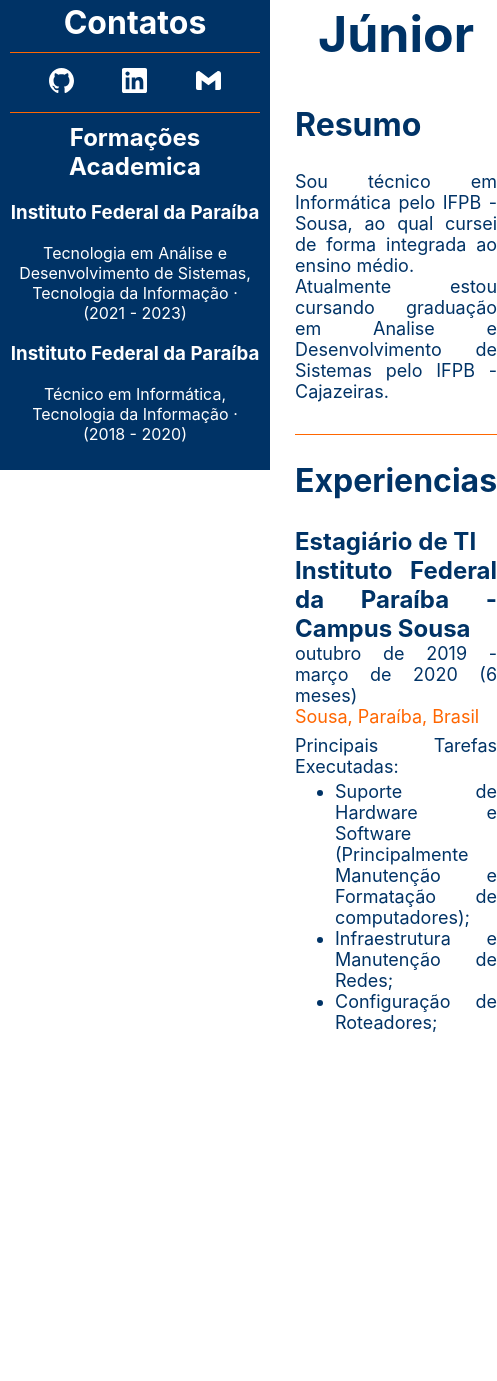
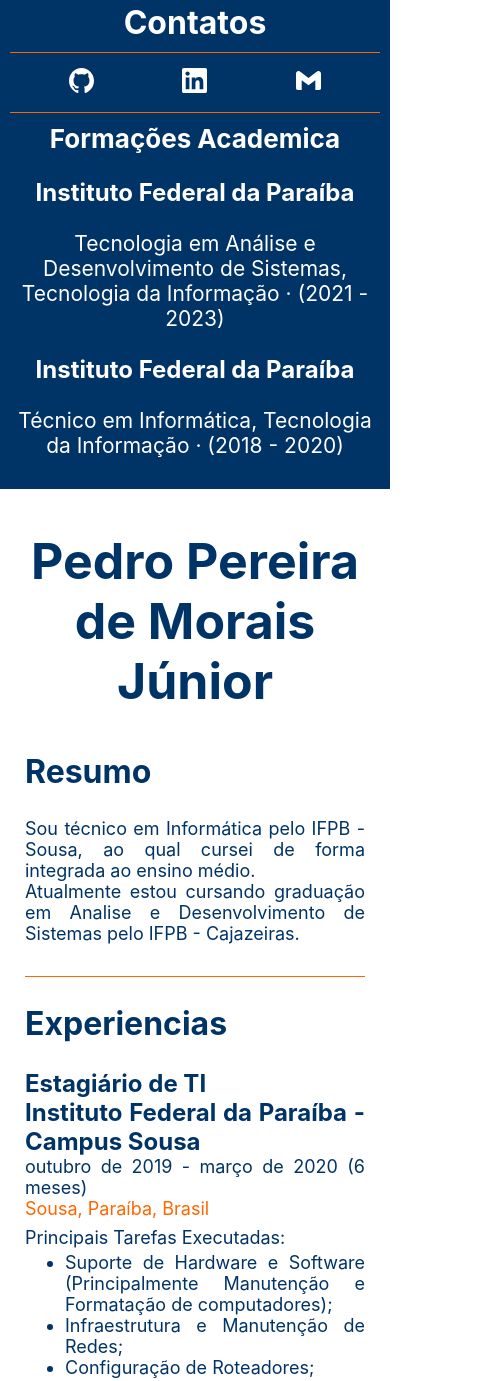
Before and after one commit to Pedro35803/pedro35803.github.io, a plain HTML site: page index.html in a window 390 px wide. Shown: the part 278-1659 px from the top of the page, 497 px wide, since content can reach past the window. Before the commit the page ends 1311 px from the top, so only its background shows below. Drawn offline with Linux system fonts and the light colour scheme.

Commit message:
Responsividade Adicionada

```diff
--- a/css/style.css
+++ b/css/style.css
@@ -95,3 +95,31 @@ body {
 .tarefas {
     padding-bottom: 4px;
 }
+
+@media (max-width: 1125px) {
+    .informations h2{
+        font-size: 26px;
+    }
+
+    .informations h3{
+        font-size: 24px;
+    }
+
+    .informations p{
+        font-size: 21px;
+    }
+}
+@media (max-width: 675px) {
+    .container {
+        display: flex;
+        flex-wrap: wrap;
+    }
+
+    .informations {
+        width: 100%;
+    }
+
+    #elemento-final {
+        margin-bottom: 25px;
+    }
+}
--- a/index.html
+++ b/index.html
@@ -64,7 +64,7 @@
                     <p class="estagio-local">Sousa, Paraíba, Brasil</p>
 
                     <p class="tarefas">Principais Tarefas Executadas:</p>
-                    <ul>
+                    <ul id="elemento-final">
                         <li>Suporte de Hardware e Software (Principalmente Manutenção e Formatação de computadores);</li>
                         <li>Infraestrutura e Manutenção de Redes;</li>
                         <li>Configuração de Roteadores;</li>
```
